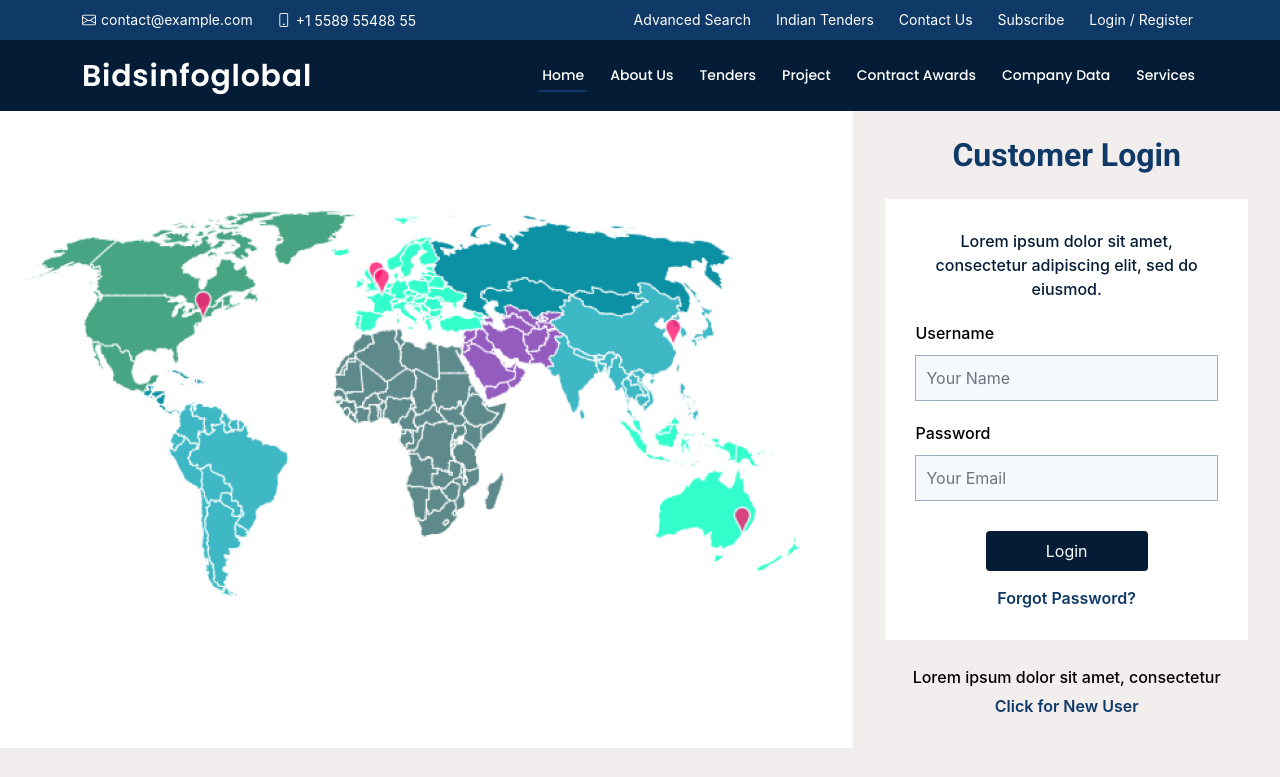
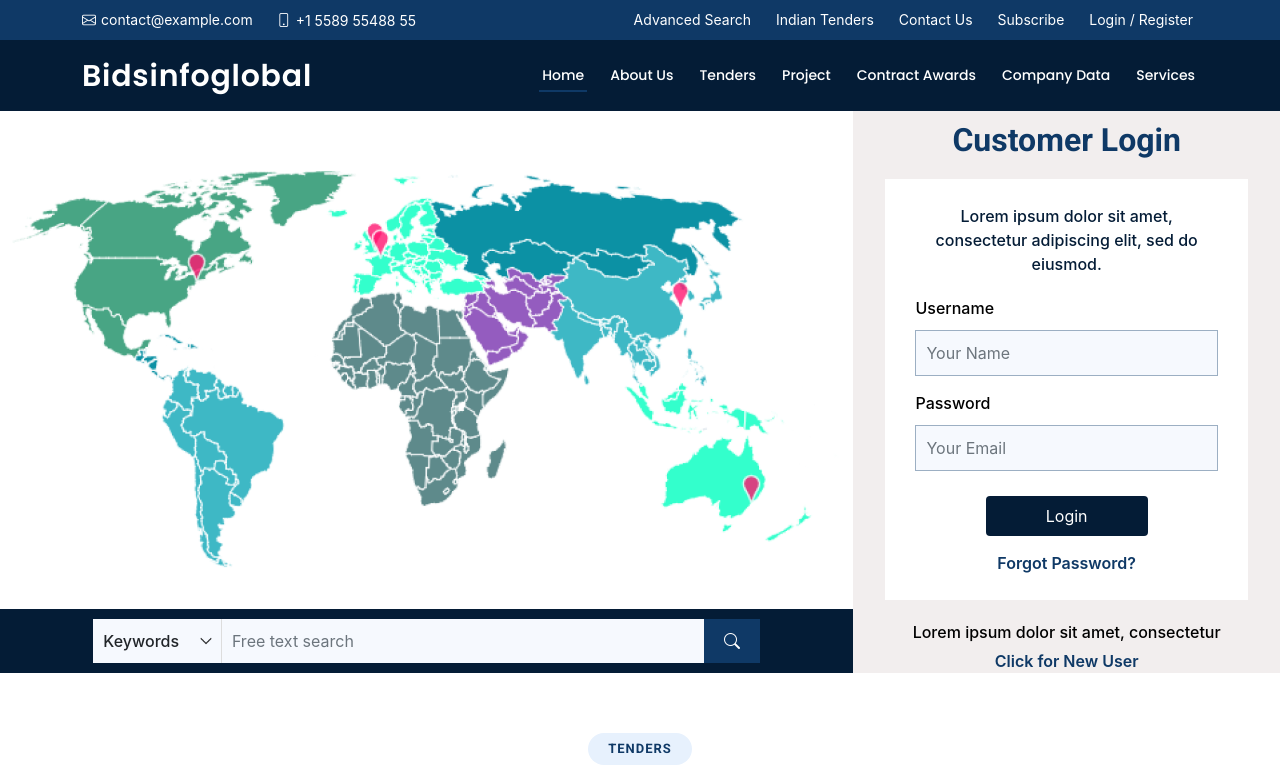
Before and after one commit to ankitsulakhe/tenderInsight, a React (Create React App) app: page / in a window 1280 px wide. Shown: the top 777 px of the page. Built offline with nearby package versions, Linux system fonts and the light colour scheme.

Commit message:
UI_Updated_file

```diff
--- a/public/assets/css/style.css
+++ b/public/assets/css/style.css
@@ -624,10 +624,11 @@
     display: inline-block;
     text-transform: uppercase;
     border-radius: 50px;
+    margin-bottom: 8px;
   }
 
   .section-title h3 {
-    margin: 15px 0 0 0;
+    margin: 0;
     font-size: 32px;
     font-weight: 700;
     color: var(--main-color);
@@ -1846,8 +1847,8 @@
     box-shadow: 0px 2px 15px rgba(16, 110, 234, 0.15);
   }
   .mainBoxLogin {
-    padding: 30px;
-    margin: 25px auto;
+    padding: 25px 30px;
+    margin: 20px auto;
     width: 90%;
     /* background: #fff; */
     box-shadow: none;
@@ -1862,7 +1863,7 @@ button.commonBtn {
   margin: 30px 0;
 }
 .form-group.mb-40 {
-    margin-bottom: 20px;
+    margin-bottom: 15px;
 }
 
 .form-control {
@@ -1921,11 +1922,11 @@ span.d-block.createLink {
 }
 
 .loginBottom {
-  padding-bottom: 30px;
+  padding-bottom: 0;
 }
 img.imgWorldMap {
   width: 100%;
-  padding-top: 100px;
+  padding-top: 60px;
 }
 button:hover{
   cursor: pointer;
@@ -1937,7 +1938,7 @@ button:hover{
 .tender_tab div#nav-tab .nav-link {
   width: 50%;
   border: 0;
-  background: #f6f9fe;
+  background: #ffffff;
   border-radius: 0;
   display: flex;
   align-items: center;
@@ -1945,6 +1946,7 @@ button:hover{
   color: #000;
   font-size: 16px;
   justify-content: center;
+  border: 1px solid #ddd;
 }
 
 .tender_tab div#nav-tab .nav-link.active {
@@ -2006,3 +2008,56 @@ ul.d-flex.topBarMenu li {
 .section-bg .section-title h2 {
     background: #fff;
 }
+.searcHhome {
+  background: #f2eeee;
+  padding: 10px;
+}
+.searcHhome {
+  background: #041c36;
+  padding: 10px;
+  width: 100%;
+}
+
+.flexSearch {
+  display: flex;
+  width: 80%;
+  margin: 0px auto;
+}
+
+.selectInput input {
+  border: 0;
+}
+
+.selectInput {
+  width: 75%;
+}
+
+
+.selectSearch .form-control {
+  border: 0;
+  border-right: 1px solid #ddd;
+  font-weight: 500;
+  background-image: url(../img/down-arrow.png);
+  background-repeat: no-repeat;
+  background-position: 94%;
+  background-size: 16px;
+}
+
+.selectSearch {
+  width: 20%;
+}
+
+.selectButton button#btn-search1 {
+  background: var(--main-color);
+  border: 0;
+  padding: 10px 20px;
+  color: #fff;
+  transition: 0.4s;
+}
+
+.col-md-8.px-0.flevalgin {
+    display: flex;
+    flex-wrap: wrap;
+    align-content: space-between;
+    justify-content: center;
+}
--- a/src/pages/home/homePage.js
+++ b/src/pages/home/homePage.js
@@ -8,8 +8,26 @@ class HomePage extends Component {
                 <section className='mainBanner p-0'>
                     <div className='container-fluid'>
                         <div className='row'>
-                            <div className='col-md-8'>
+                            <div className='col-md-8 px-0 flevalgin'>
                             <img src={wordMap} alt="mapImage" className='imgWorldMap' />
+                            <div className="searcHhome">
+                                <div className='flexSearch'>
+                                <div class="selectSearch">
+                                        <select class="form-control customInput customInputIcon" id="select1" name="type">
+                                            <option value="Keywords ">Keywords </option>
+                                            <option value="Region">Region</option>
+                                            <option value="Country">Country</option>
+                                        </select>
+                                    </div>
+                                    <div class="selectInput">
+                                        <input type="text" size="30" name="search_text" class="form-control customInput customInputIcon" id="input1" placeholder="Free text search" />
+                                        <div id="livesearch"></div>
+                                    </div>
+                                    <div class="selectButton">
+                                        <button class="awe-btn awe-btn-13 custombutton" id="btn-search1" ><i class="bi bi-search"></i></button>
+                                    </div>
+                                </div>
+                             </div>
                             </div>
                             <div className='col-md-4 bg-grey'>
                                 <div className='homeLoginMain'>
@@ -50,7 +68,7 @@ class HomePage extends Component {
                         </div>
                     </div>
                 </section>
-                <section id="TopTenders" className="services section-bg">
+                <section id="TopTenders" className="services ">
                     <div className="container" data-aos="fade-up">
 
                         <div className="section-title">
@@ -127,7 +145,7 @@ class HomePage extends Component {
                     </div>
                     </section>
 
-                    <section id="GlobalTenders" className="services">
+                    <section id="GlobalTenders" className="services section-bg">
                     <div className="container" data-aos="fade-up">
 
                         <div className="section-title">
```
Also changed, not shown: public/assets/img/down-arrow.png (added).
